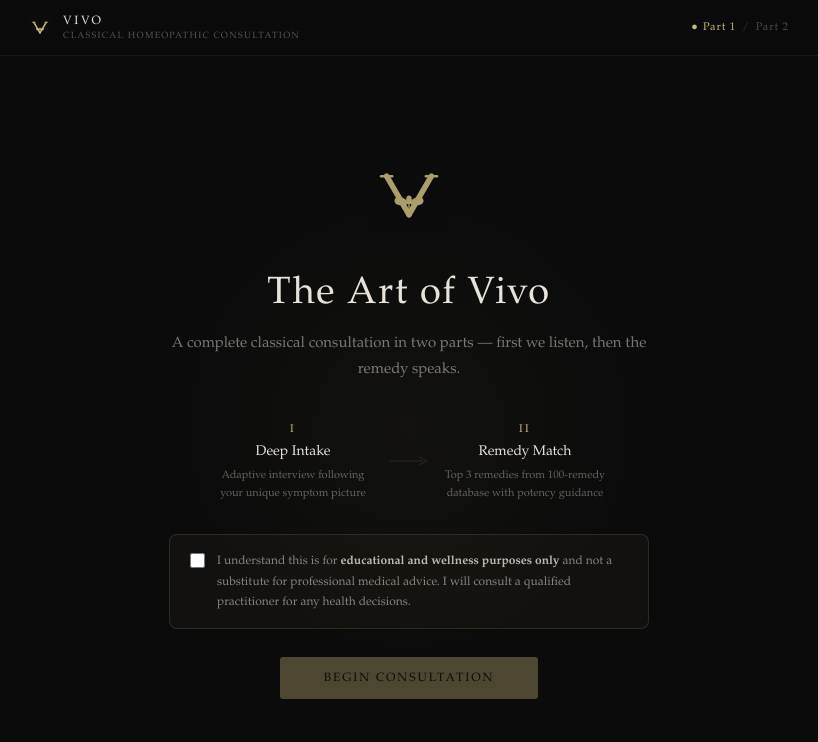
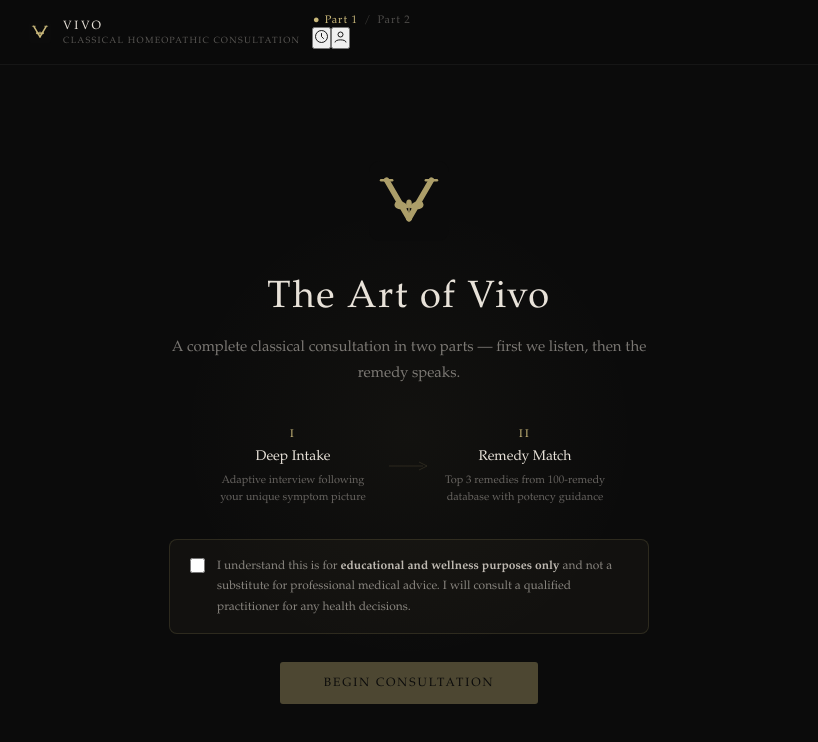
Before and after one commit to colinbuzoianu-arch/vivo, a React (Vite) app in the folder vivo/: page / in a window 1280 px wide. Shown: the top 742 px of the page, without its empty margins (231-1049 px from the left). Built offline with nearby package versions, Linux system fonts and the light colour scheme.

Commit message:
Add files via upload

```diff
--- a/vivo/src/App.jsx
+++ b/vivo/src/App.jsx
@@ -1,6 +1,11 @@
+// src/App.jsx
 import { useState, useRef, useEffect, useCallback } from "react";
 import { getTopRemedies } from "./lib/scorer.js";
 import { sendChatMessage, fetchAnalysis } from "./lib/api.js";
+import { useHistory } from "./hooks/useHistory.js";
+import { useProfile } from "./hooks/useProfile.js";
+import { HistorySidebar } from "./components/HistorySidebar.jsx";
+import { ProfileDrawer } from "./components/ProfileDrawer.jsx";
 import styles from "./App.module.css";
 
 // ─── Phase components live below the main export ─────────────────────────────
@@ -15,6 +20,11 @@ export default function App() {
   const [topRemedies, setTopRemedies]   = useState([]);
   const [analysisText, setAnalysisText] = useState("");
   const [analysisLoading, setAnalysisLoading] = useState(false);
+
+  // ── History + profile ─────────────────────────────────────────────────────
+  const history     = useHistory();
+  const userProfile = useProfile();
+  const [showProfile, setShowProfile] = useState(false);
 
   // Full conversation history kept in a ref so it never triggers re-renders
   const conversationRef = useRef([]);
@@ -119,7 +129,6 @@ export default function App() {
       });
 
       if (profileData) {
-        // Short delay so the user reads the closing message
         setTimeout(() => runAnalysis(profileData), 1800);
       }
     } catch (err) {
@@ -148,6 +157,14 @@ export default function App() {
       const text = await fetchAnalysis(profileData, top);
       setAnalysisText(text);
       saveSession({ phase: "results", topRemedies: top, analysisText: text });
+
+      // ── Save completed consultation to localStorage history ──────────────
+      history.save({
+        profile:      profileData,
+        messages,
+        topRemedies:  top,
+        analysisText: text,
+      });
     } catch {
       setAnalysisText("Clinical rationale unavailable. Please review the matched remedies.");
     } finally {
@@ -166,7 +183,7 @@ export default function App() {
     setTopRemedies([]);
     setAnalysisText("");
     setPhase("welcome");
-    sessionStorage.removeItem("_session");
+    sessionStorage.removeItem("vivo_session");
   };
 
   const handleKey = (e) => {
@@ -175,7 +192,11 @@ export default function App() {
 
   return (
     <div className={styles.root}>
-      <Header phase={phase} />
+      <Header
+        phase={phase}
+        onOpenHistory={history.open}
+        onOpenProfile={() => setShowProfile(true)}
+      />
 
       <main className={styles.main}>
         {error && <ErrorBanner message={error} onDismiss={() => setError(null)} />}
@@ -204,13 +225,34 @@ export default function App() {
           />
         )}
       </main>
+
+      {/* ── History sidebar ───────────────────────────────────────────────── */}
+      {history.isOpen && (
+        <HistorySidebar
+          sessions={history.sessions}
+          selected={history.selected}
+          onSelect={history.select}
+          onClearSelected={history.clearSelected}
+          onClose={history.close}
+          onRemove={history.remove}
+        />
+      )}
+
+      {/* ── Profile drawer ────────────────────────────────────────────────── */}
+      {showProfile && (
+        <ProfileDrawer
+          profile={userProfile.profile}
+          onUpdate={userProfile.update}
+          onClose={() => setShowProfile(false)}
+        />
+      )}
     </div>
   );
 }
 
 // ─── Sub-components ───────────────────────────────────────────────────────────
 
-function Header({ phase }) {
+function Header({ phase, onOpenHistory, onOpenProfile }) {
   return (
     <header className={styles.header}>
       <div className={styles.headerInner}>
@@ -229,6 +271,8 @@ function Header({ phase }) {
           <div className={styles.logoText}>VIVO</div>
           <div className={styles.logoSub}>Classical Homeopathic Consultation</div>
         </div>
+
+        <div className={styles.headerRight}>
           <div className={styles.phaseIndicator}>
             <span style={{ color: ["welcome","intake"].includes(phase) ? "#c9b87a" : "rgba(232,226,217,0.3)" }}>
               {["welcome","intake"].includes(phase) ? "● " : ""}Part 1
@@ -237,6 +281,33 @@ function Header({ phase }) {
             <span style={{ color: ["analysis","results"].includes(phase) ? "#c9b87a" : "rgba(232,226,217,0.3)" }}>
               {["analysis","results"].includes(phase) ? "● " : ""}Part 2
             </span>
+          </div>
+
+          {/* History button */}
+          <button
+            className={styles.headerBtn}
+            onClick={onOpenHistory}
+            aria-label="View consultation history"
+            title="Past consultations"
+          >
+            <svg width="15" height="15" viewBox="0 0 15 15" fill="none" aria-hidden="true">
+              <circle cx="7.5" cy="7.5" r="6" stroke="currentColor" strokeWidth="0.9"/>
+              <path d="M7.5 4.5 L7.5 7.5 L9.5 9.5" stroke="currentColor" strokeWidth="0.9" strokeLinecap="round" strokeLinejoin="round"/>
+            </svg>
+          </button>
+
+          {/* Profile button */}
+          <button
+            className={styles.headerBtn}
+            onClick={onOpenProfile}
+            aria-label="Your profile"
+            title="Your profile"
+          >
+            <svg width="15" height="15" viewBox="0 0 15 15" fill="none" aria-hidden="true">
+              <circle cx="7.5" cy="5.5" r="2.5" stroke="currentColor" strokeWidth="0.9"/>
+              <path d="M2 13 C2 10 13 10 13 13" stroke="currentColor" strokeWidth="0.9" fill="none" strokeLinecap="round"/>
+            </svg>
+          </button>
         </div>
       </div>
     </header>
@@ -297,7 +368,6 @@ function WelcomeScreen({ onStart }) {
           </div>
         </div>
 
-        {/* Medical disclaimer — must accept before proceeding */}
         <div className={styles.disclaimerBox}>
           <label className={styles.disclaimerLabel}>
             <input
@@ -418,9 +488,8 @@ function ResultsScreen({ profile, topRemedies, analysisText, analysisLoading, on
   const accentColors = ["#c9b87a", "#a8c4a5", "#b4a8c4"];
   const ranks = ["Vivo", "Second Choice", "Third Choice"];
 
-  const downloadPDF = () => {
-    window.print();
-  };
+  const downloadPDF = () => { window.print(); };
+
   return (
     <div className={styles.resultsWrap}>
       <div className={styles.resultsHeader}>
@@ -433,7 +502,6 @@ function ResultsScreen({ profile, topRemedies, analysisText, analysisLoading, on
         )}
       </div>
 
-      {/* Clinical rationale */}
       <div className={styles.rationaleBox}>
         <div className={styles.rationaleLabel}>Clinical Rationale</div>
         {analysisLoading
@@ -441,7 +509,6 @@ function ResultsScreen({ profile, topRemedies, analysisText, analysisLoading, on
           : <p className={styles.rationaleText}>{analysisText}</p>}
       </div>
 
-      {/* Top 3 */}
       <div className={styles.remedyList}>
         {topRemedies.map((item, idx) => {
           const r      = item.remedy;
@@ -482,10 +549,10 @@ function ResultsScreen({ profile, topRemedies, analysisText, analysisLoading, on
               {isOpen && (
                 <div className={styles.remedyDetail}>
                   <div className={styles.detailGrid}>
-                    <DetailSection label="Keynotes"     items={r.keynotes.slice(0,5)} color="rgba(201,184,122,0.1)" textColor="rgba(232,226,217,0.65)" borderColor="rgba(201,184,122,0.15)" />
-                    <DetailSection label="Better From"  items={r.modalities.better.slice(0,4)} color="rgba(134,185,130,0.12)" textColor="#86b982" borderColor="rgba(134,185,130,0.2)" />
-                    <DetailSection label="Worse From"   items={r.modalities.worse.slice(0,4)}  color="rgba(185,130,130,0.12)" textColor="#b98282" borderColor="rgba(185,130,130,0.2)" />
-                    <DetailSection label="Mental Picture" items={r.mentals.slice(0,4)}          color="rgba(148,130,185,0.12)" textColor="#9482b9" borderColor="rgba(148,130,185,0.2)" />
+                    <DetailSection label="Keynotes"      items={r.keynotes.slice(0,5)}          color="rgba(201,184,122,0.1)"  textColor="rgba(232,226,217,0.65)" borderColor="rgba(201,184,122,0.15)" />
+                    <DetailSection label="Better From"   items={r.modalities.better.slice(0,4)} color="rgba(134,185,130,0.12)" textColor="#86b982"               borderColor="rgba(134,185,130,0.2)" />
+                    <DetailSection label="Worse From"    items={r.modalities.worse.slice(0,4)}  color="rgba(185,130,130,0.12)" textColor="#b98282"               borderColor="rgba(185,130,130,0.2)" />
+                    <DetailSection label="Mental Picture" items={r.mentals.slice(0,4)}           color="rgba(148,130,185,0.12)" textColor="#9482b9"               borderColor="rgba(148,130,185,0.2)" />
                   </div>
 
                   <div className={styles.potencyBox}>
@@ -509,7 +576,6 @@ function ResultsScreen({ profile, topRemedies, analysisText, analysisLoading, on
         })}
       </div>
 
-      {/* Case summary */}
       {profile && (
         <div className={styles.caseSummary}>
           <div className={styles.caseSummaryTitle}>Case Summary</div>
@@ -529,6 +595,7 @@ function ResultsScreen({ profile, topRemedies, analysisText, analysisLoading, on
           </dl>
         </div>
       )}
+
       <button className={styles.downloadBtn} onClick={downloadPDF}>
         Download Results as PDF
       </button>
```
Lines whose indentation alone changed are shown as unchanged.
